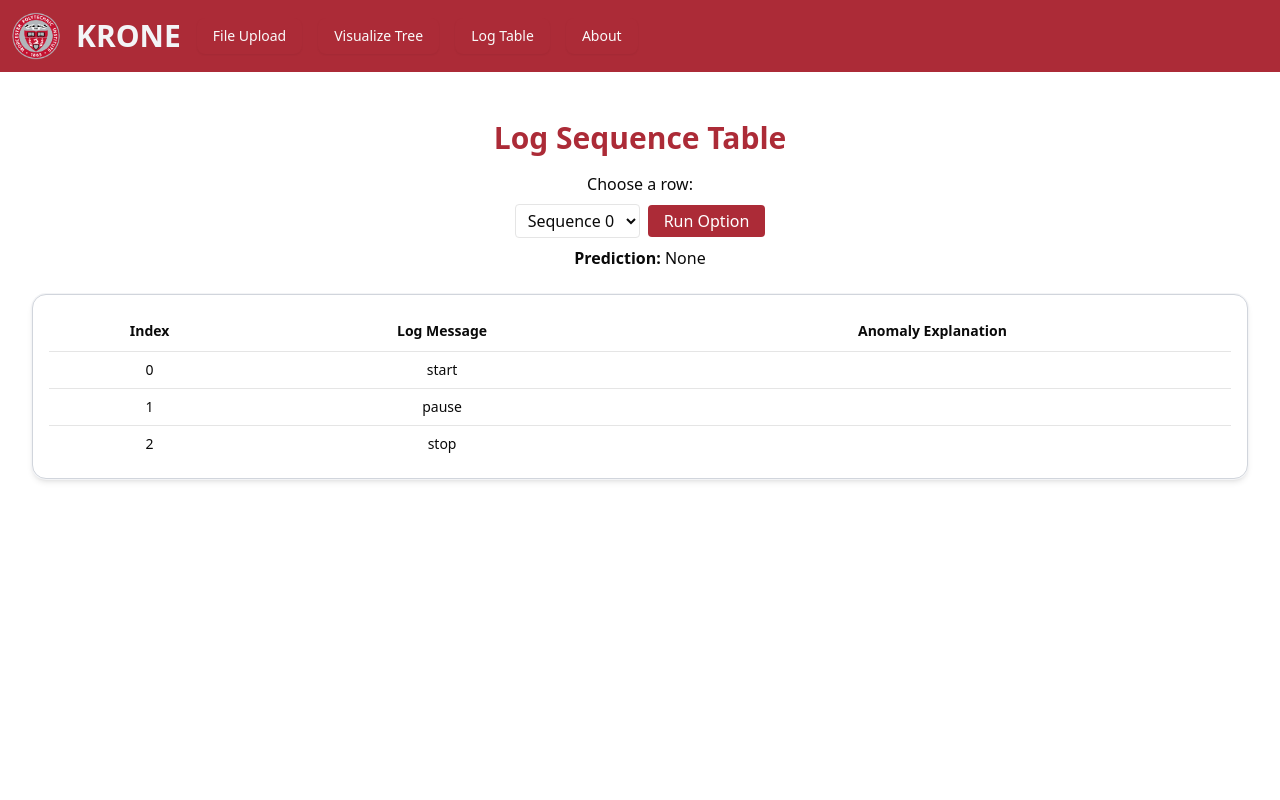
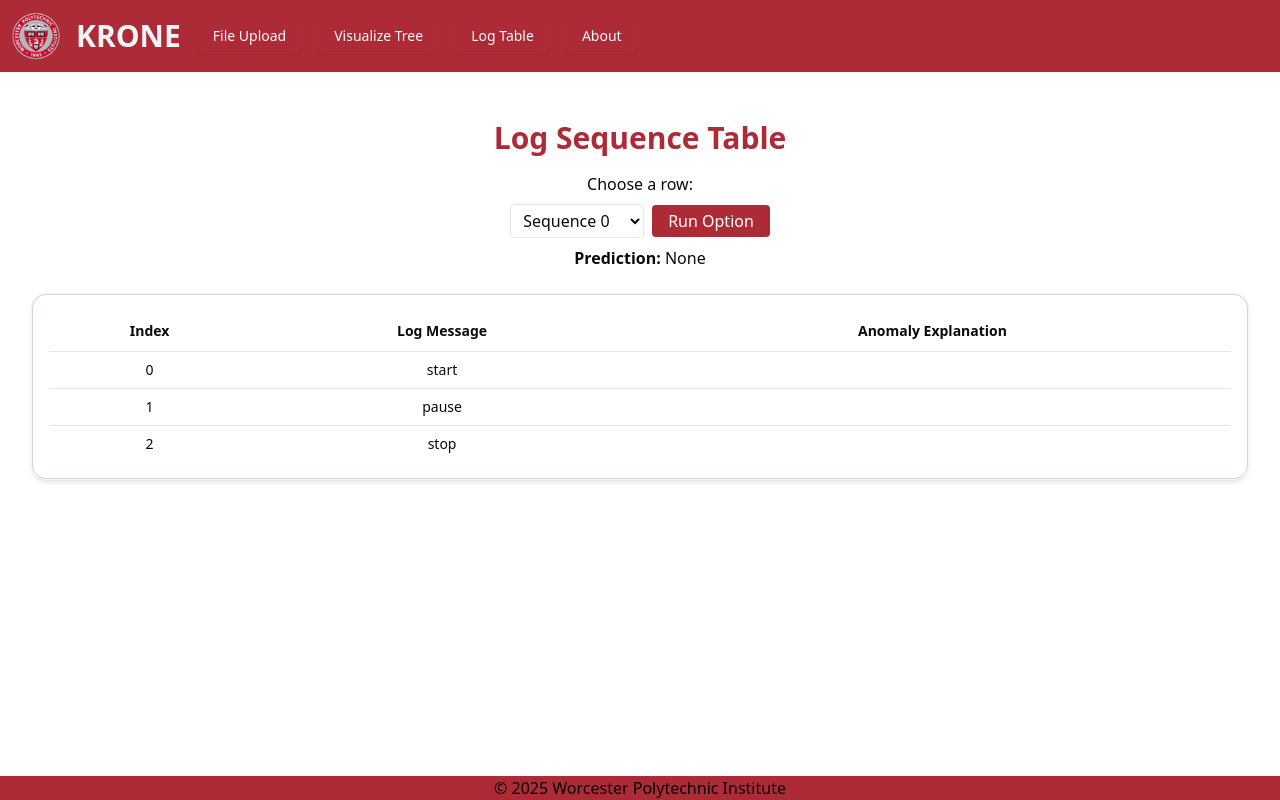
Before and after one commit to LeiMa0324/KRONE_Demo, a React (Vite) app in the folder krone_v2_react_tailwind_shadcn/: page /log-table in a window 1280 px wide. Built offline with nearby package versions, Linux system fonts and the light colour scheme.

Commit message:
Updated hero component to look more accessible and added footer component to visualize_table page

```diff
--- a/krone_v2_react_tailwind_shadcn/src/components/hero.tsx
+++ b/krone_v2_react_tailwind_shadcn/src/components/hero.tsx
@@ -8,21 +8,20 @@ export const HeroSection = () => {
         >
             <div className="container max-w-4xl mx-auto text-center z-10">
                 <div className="space-y-6">
-                    <h1 className="text-4xl md:text-6xl font-bold tracking-tight">
-                        <span> Introducing </span>
-                        <span className="text-primary ml-2"> Krone </span>
+                    <h1 className="text-4xl w-fit px-6 py-3 md:text-6xl font-bold tracking-tight bg-WPIRed/85 text-center mx-auto">
+                        <span className="text-white"> Introducing </span>
+                        <span className="text-white ml-2"> Krone </span>
                     </h1>
 
-                    <p className="text-lg md:text-xl text-red-600 max-w-2xl mx-auto">
+                    <p className="text-lg md:text-xl py-2 text-white max-w-2xl mx-auto bg-WPIRed/85">
                         The newest state-of-the-art machine learning powered pinpoint log anomaly detector
                     </p>
 
                     <div className="pt-4">
-                        <Button> Try Out Krone </Button>
+                        <Button > Try Out Krone </Button>
                     </div>
                 </div>
-            </div>❮
-
+            </div>
         </section>
     );
 };
--- a/krone_v2_react_tailwind_shadcn/src/pages/visualize_table.tsx
+++ b/krone_v2_react_tailwind_shadcn/src/pages/visualize_table.tsx
@@ -1,7 +1,7 @@
 import { useEffect, useState } from "react";
 import Papa from "papaparse";
 import { Table, TableBody, TableCell, TableHead, TableHeader, TableRow } from "@/components/ui/table";
-
+import {Footer} from "@/components/footer"
 
 type CsvRow = {
     id: string;
@@ -53,7 +53,8 @@ export const VisualizeTable = () => {
     };
 
     return (
-        <div className="p-8">
+        <div className="flex flex-col min-h-screen">
+            <div className="flex-grow p-8">
                 <div className="mb-6 flex flex-col gap-2 max-w-md mx-auto items-center mt-16"></div>
                 <h1 className="text-3xl font-extrabold text-WPIRed mb-4 text-center">
                     Log Sequence Table
@@ -190,5 +191,7 @@ export const VisualizeTable = () => {
                     </div>
                 )}
             </div>
+            <Footer />
+        </div>
     );
 };
```
Also changed, not shown: krone_v2_react_tailwind_shadcn/public/demo_data.csv. Lines whose indentation alone changed are shown as unchanged.
